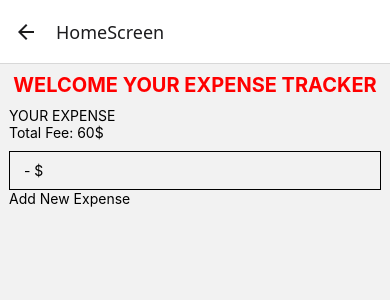
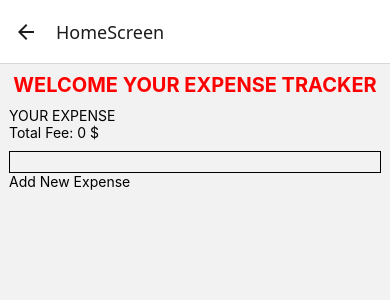
Before and after one commit to numancvlk/Expense-Tracking-App, a React Native app: screen /HomeScreen in a window 390 px wide. Shown: the top 300 px of the page. Built offline with nearby package versions, Linux system fonts and the light colour scheme.

Commit message:
Expense Bug Fixed

```diff
--- a/src/screens/AddNewExpense.tsx
+++ b/src/screens/AddNewExpense.tsx
@@ -10,6 +10,7 @@ import { useState } from "react";
 
 import { RootStackParamList } from "./types/Navigation";
 import { NativeStackNavigationProp } from "@react-navigation/native-stack";
+import AsyncStorage from "@react-native-async-storage/async-storage";
 
 type AddNewExpenseProps = {
   navigation: NativeStackNavigationProp<
@@ -18,14 +19,32 @@ type AddNewExpenseProps = {
   >;
 };
 
+const STORAGE_KEY = "expenses";
+
 export default function AddNewExpense(props: AddNewExpenseProps) {
   const [expense, setExpense] = useState<string>("");
   const [amount, setAmount] = useState<string>("");
 
-  const numberAmount = parseFloat(amount);
+  const handleAddNewExpense = async () => {
+    if (!expense || isNaN(parseFloat(amount))) {
+      Alert.alert("Error", "Please enter valid values.");
+      return;
+    }
 
-  const handleAddNewExpense = () => {
-    props.navigation.navigate("HomeScreen", { expense, numberAmount });
+    const newExpense = { expense, amount: parseFloat(amount) };
+
+    try {
+      const stored = await AsyncStorage.getItem(STORAGE_KEY);
+      const expenseList = stored ? JSON.parse(stored) : [];
+      const updatedList = [...expenseList, newExpense];
+
+      await AsyncStorage.setItem(STORAGE_KEY, JSON.stringify(updatedList));
+      Alert.alert("Saved", "New expense added!");
+
+      props.navigation.navigate("HomeScreen");
+    } catch (err) {
+      console.log("Save error:", err);
+    }
   };
 
   return (
--- a/src/screens/HomeScreen.tsx
+++ b/src/screens/HomeScreen.tsx
@@ -1,18 +1,43 @@
 import { View, Text, StyleSheet, TouchableOpacity, Alert } from "react-native";
 import { NativeStackScreenProps } from "@react-navigation/native-stack";
 import { RootStackParamList } from "./types/Navigation";
-import { useState } from "react";
+import { useState, useEffect } from "react";
+import AsyncStorage from "@react-native-async-storage/async-storage";
 
 type HomeScreenProps = NativeStackScreenProps<RootStackParamList, "HomeScreen">;
+type Expense = {
+  expense: string;
+  amount: number;
+};
+
+const STORAGE_KEY = "expenses";
 
 export default function HomeScreen({ navigation, route }: HomeScreenProps) {
-  const [expenseList, setExpenseList] = useState([]);
+  const [expenseList, setExpenseList] = useState<
+    { expense: string; amount: number }[]
+  >([]);
 
-  const { expense, numberAmount } = route.params ?? {};
+  const loadExpenses = async () => {
+    try {
+      const stored = await AsyncStorage.getItem(STORAGE_KEY);
+      return stored ? JSON.parse(stored) : [];
+    } catch (error) {
+      console.log("Loading Error", error);
+      return [];
+    }
+  };
 
   const handleNewExpense = () => {
     navigation.navigate("AddNewExpenseScreen");
   };
+
+  useEffect(() => {
+    const fetchExpenses = async () => {
+      const loadedExpenses = await loadExpenses();
+      setExpenseList(loadedExpenses);
+    };
+    fetchExpenses();
+  }, [route.params]);
 
   return (
     <View style={myStyles.container}>
@@ -21,13 +46,19 @@ export default function HomeScreen({ navigation, route }: HomeScreenProps) {
       <Text>YOUR EXPENSE</Text>
 
       <View>
-        <Text>Total Fee: 60$</Text>
+        <Text>
+          Total Fee: {expenseList.reduce((sum, e) => +(e.amount || 0), 0)} $
+        </Text>
       </View>
 
       <View style={myStyles.expenseBox}>
-        <Text>
-          {expense} - {numberAmount}$
-        </Text>
+        {expenseList.map((e, i) => {
+          return (
+            <Text key={i}>
+              {e.expense} - {e.amount}
+            </Text>
+          );
+        })}
       </View>
 
       <TouchableOpacity onPress={handleNewExpense}>
```
